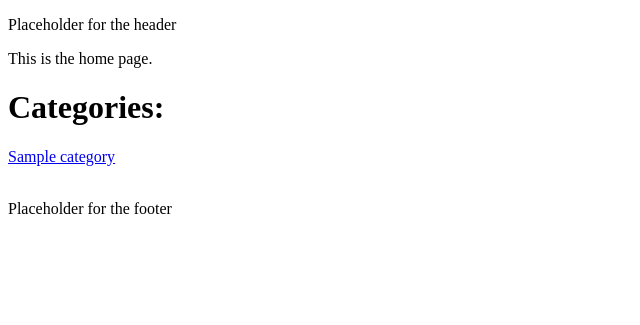
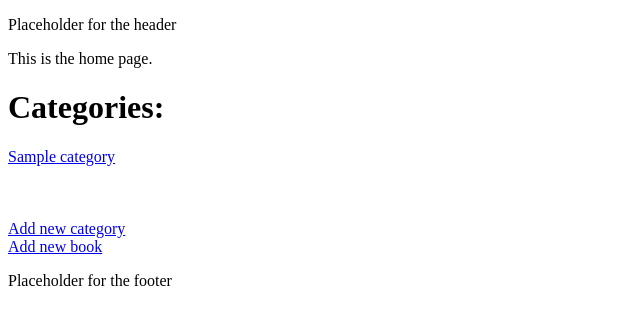
Before and after one commit to sam-atkins/fsnd-item_catalog, a Flask app: page / in a window 1280 px wide. Shown: the top 325 px of the page, without its empty margins (0-640 px from the left). Run offline with Flask 2, Linux system fonts and the light colour scheme; tables that the repository leaves empty hold one stand-in row (values such as "Sample post"); some libraries are stand-ins or nearby versions.

Commit message:
feat: Add POST method to add new category

```diff
--- a/application.py
+++ b/application.py
@@ -69,8 +69,16 @@ def login():
 
 
 # new category
-@app.route('/category/new')
+@app.route('/category/new', methods=['GET', 'POST'])
 def newCategory():
+    if request.method == 'POST':
+        newCategory = Category(name=request.form['name'])
+        session.add(newCategory)
+        session.commit()
+        # add flash message
+
+        # change redirect
+        return redirect(url_for('index'))
     return render_template('/newcategory.html')
 
 
--- a/templates/index.html
+++ b/templates/index.html
@@ -15,6 +15,13 @@
         <br>
     {% endfor %}
 
+    <br>
+    <br>
+    <a href="{{url_for('newCategory')}}">Add new category</a>
+    <br>
+    <a href="{{url_for('newBook')}}">Add new book</a>
+    <br>
+
 </div>
 
 {% include "footer.html" %}
```
Also changed, not shown: templates/newcategory.html (+16 -0 lines).
